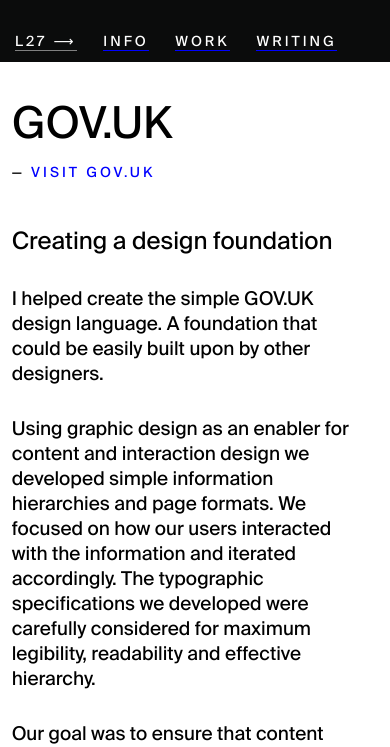
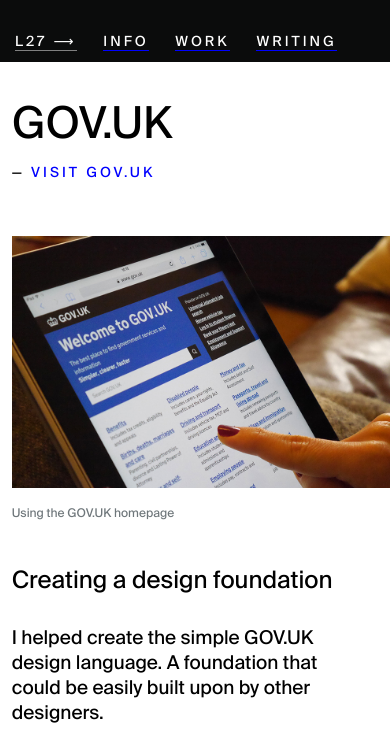
Before and after one commit to stephenjoe1/loft27design, a PHP site: page /project-govuk.html in a window 390 px wide. Shown: the top 747 px of the page. Run offline with PHP 8.4, Linux system fonts and the light colour scheme; some libraries are stand-ins or nearby versions.

Commit message:
updated gov.uk content

```diff
--- a/css/main.css
+++ b/css/main.css
@@ -516,6 +516,13 @@ a:hover {
     padding-left: 0px;
 }
 
+.credit p {
+	font-size: 14px;
+	line-height: 18px;
+	color: #6f777b;
+	margin-bottom: 45px;
+}
+
 }
 
 @media only screen and (max-width : 720px) {
--- a/index.html
+++ b/index.html
@@ -84,7 +84,7 @@
 		        <p class="project-name"><a href="project-gaap.html">Government as a Platform</a></p>
 			</div>
 			<div class="image-name">
-		    	<img src="images/govuk-01.jpg">
+		    	<img src="images/govuk-00.png">
 		        <p class="project-name"><a href="project-govuk.html">GOV.UK</a></p>
 			</div>
 			<div class="image-name">
--- a/project-govuk.html
+++ b/project-govuk.html
@@ -23,12 +23,15 @@
 		<div class="main-section">
 			<div class="project-intro">
 				<h1>GOV.UK<span class="project-link">— <a href="https://www.gov.uk/">VISIT GOV.UK</a></span></h1>
+				<img src="images/govuk-01.jpg">
+				<div class="credit"><p>Using the GOV.UK homepage</p></div>
 				<h2>Creating a design foundation</h2>
 					<p>I helped create the simple GOV.UK design language. A foundation that could be easily built upon by other designers.</p>
 					<p>Using graphic design as an enabler for content and interaction design we developed simple information hierarchies and page formats. We focused on how our users interacted with the information and iterated accordingly. The typographic specifications we developed were carefully considered for maximum legibility, readability and effective hierarchy.</p>
 					<p>Our goal was to ensure that content was legible and easy to read for everyone, and that information and interactions could be clearly understood.</p>
 			<img src="images/govuk-02.jpg">
 			<img src="images/govuk-05.png">
+			<div class="credit"><p>The legible GOV.UK design language</p></div>
 			</div>
 
 			<div class="project-intro">
@@ -37,6 +40,7 @@
 					<p>GOV.UK is used by people of all backgrounds and digital skills. That greatly influenced the inclusive design language and content style we developed.</p>
 			<img src="images/govuk-03.jpg">
 			<img src="images/govuk-04.jpg">
+			<div class="credit"><p>Users interacting with services on GOV.UK</p></div>
 			</div>
 
 			<div class="project-intro">
```
